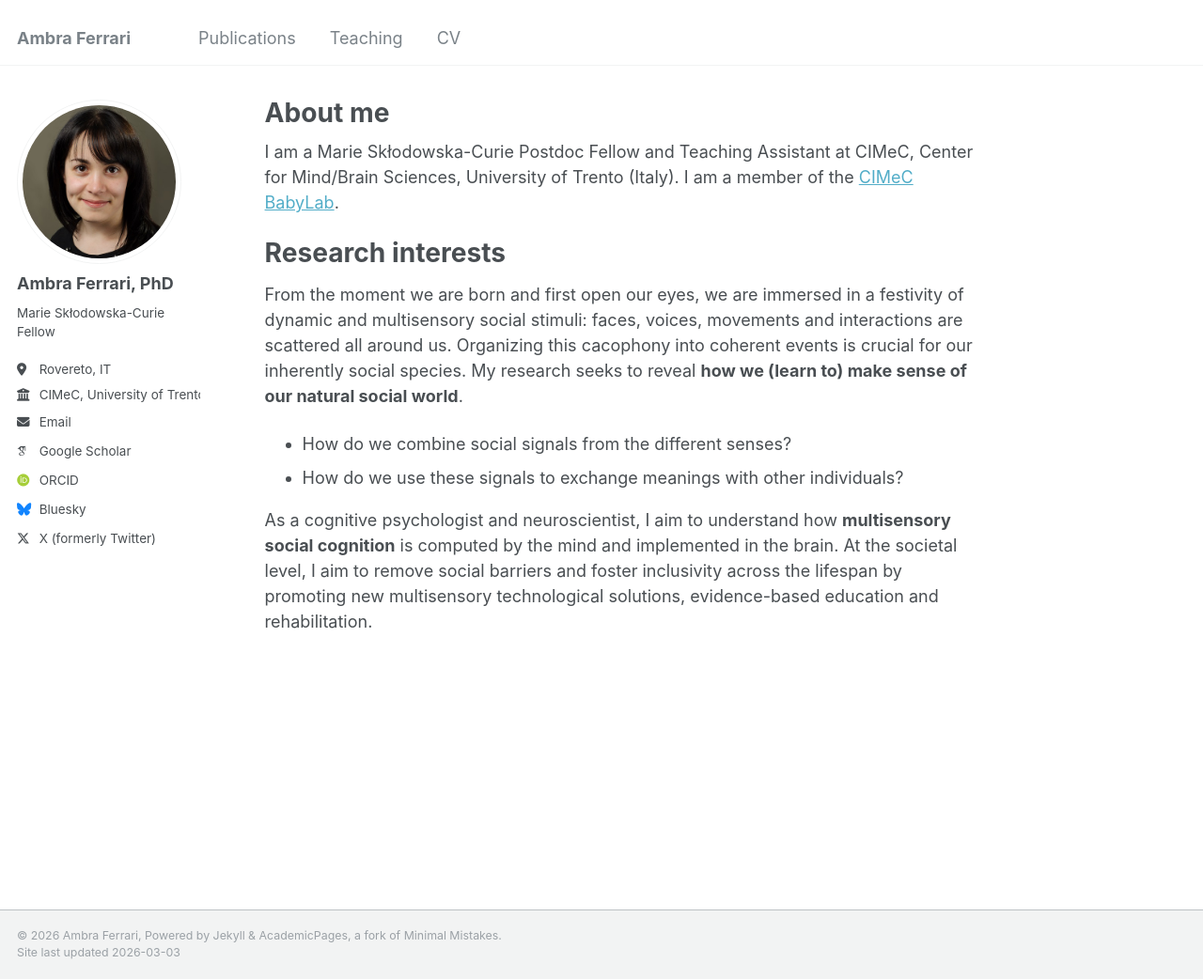
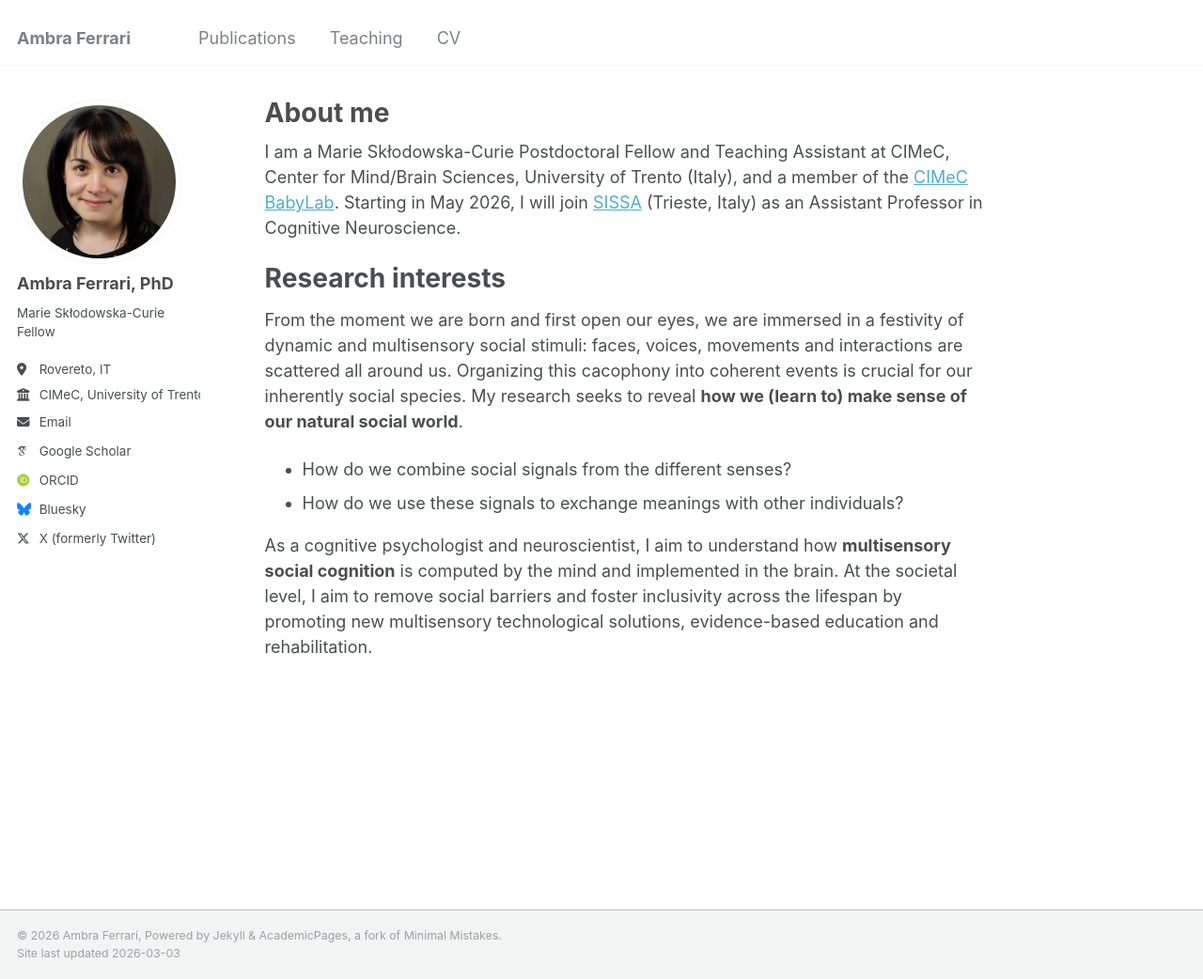
Before and after one commit to ambrafer/ambrafer.github.io, a Jekyll site: the page built from _pages/about.md, in a window 1280 px wide and 1042 px high. Shown: the whole window at 94% size. Built offline with Jekyll 4.4.1, drawn with Linux system fonts in a browser that asks for light colours; some web fonts are replaced.

Commit message:
Update about.md

```diff
--- a/_pages/about.md
+++ b/_pages/about.md
@@ -7,8 +7,8 @@ redirect_from:
   - /about.html
 ---
 
-I am a Marie Skłodowska-Curie Postdoc Fellow and Teaching Assistant at CIMeC, Center for Mind/Brain Sciences, University of Trento (Italy).
-I am a member of the <a href="https://r1.unitn.it/babylab/en/" target="_blank">CIMeC BabyLab</a>.
+I am a Marie Skłodowska-Curie Postdoctoral Fellow and Teaching Assistant at CIMeC, Center for Mind/Brain Sciences, University of Trento (Italy), and a member of the <a href="https://r1.unitn.it/babylab/en/" target="_blank">CIMeC BabyLab</a>.
+Starting in May 2026, I will join <a href="https://phdcns.sissa.it/" target="_blank">SISSA</a> (Trieste, Italy) as an Assistant Professor in Cognitive Neuroscience.
 
 Research interests
 ======
```
